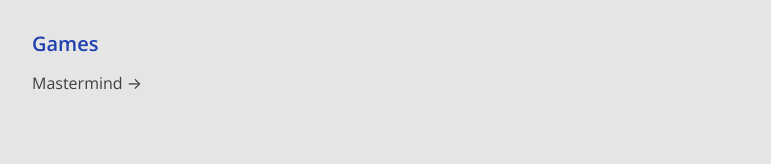
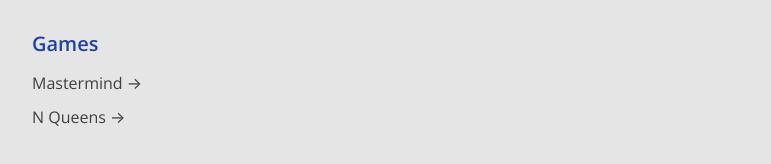
Before and after one commit to teeparham/next, a Next.js app: page / in a window 1280 px wide. Shown: the part 1756-1920 px from the top of the page, without its empty margins (384-1155 px from the left). Built offline with nearby package versions, Linux system fonts and the light colour scheme.

Commit message:
Add link to N Queens

```diff
--- a/app/page.tsx
+++ b/app/page.tsx
@@ -274,8 +274,15 @@ export default function Home() {
               <h3 className={cx("pt-2 mb-3", css.h3)} id="games">
                 Games
               </h3>
-              <Link href="/mastermind" className="group">
+              <Link
+                href="/mastermind"
+                className={cx("group block mb-2", css.h2)}
+              >
                 Mastermind&nbsp;
+                <Arrow />
+              </Link>
+              <Link href="/queens" className={cx("group block mb-2", css.h2)}>
+                N Queens&nbsp;
                 <Arrow />
               </Link>
             </section>
```
